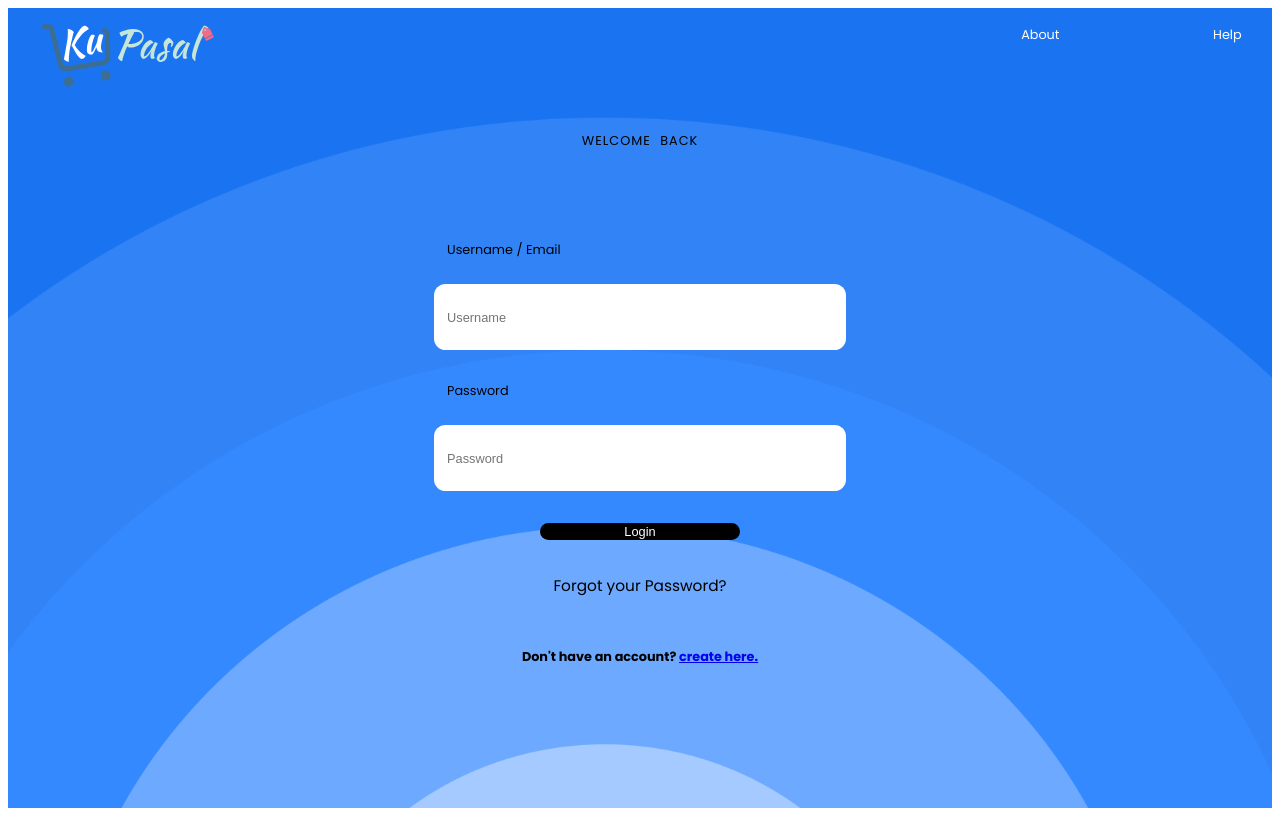
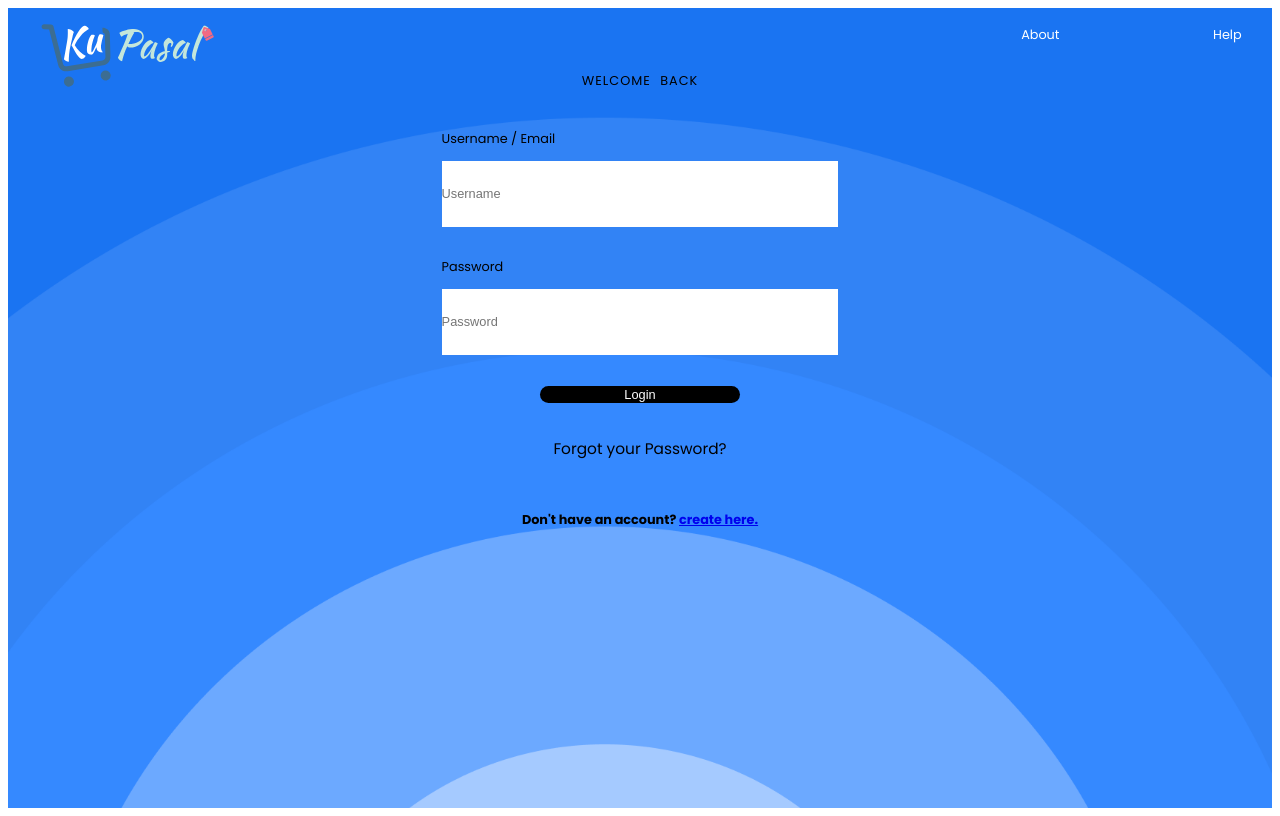
Before and after one commit to abhiyandhakal/team404-ku-pasal, a React (Create React App) app in the folder frontend/: page /login in a window 1280 px wide. Built offline with nearby package versions, Linux system fonts and the light colour scheme.

Commit message:
updated login form style

```diff
--- a/frontend/src/components/styled-components/form-elements/login-form.styled.js
+++ b/frontend/src/components/styled-components/form-elements/login-form.styled.js
@@ -1,58 +1,49 @@
-import styled from "styled-components";
+import styled from 'styled-components'
 
 const StyledForm = styled.form`
-    display:flex;
-    flex-direction:column;
-    align-items:center;
-    background-color:var(--form-bg);
-    width:var(--form-width);
-    height:var(--form-height);
-    gap:1.45rem;
+	display: grid;
+	place-items: center;
+	background-color: var(--form-bg);
+	width: var(--form-width);
+	height: var(--form-height);
+	gap: 1.45rem;
 	margin: var(--form-margin);
 	border-radius: 1.6rem;
 	box-shadow: var(--box-shadow-2);
 
-    overflow:hidden;
-
-
-    h1{
-        letter-spacing:1px;
+	h1 {
+		letter-spacing: 1px;
 		word-spacing: 5px;
-        padding-top:4rem;
-        padding-bottom:4rem;
-
+		margin-top: var(--padding-block);
 	}
 
-    h3{
-        padding-bottom:1rem;
-        padding-left:1rem;
+	h3 {
+		/* padding-bottom: 1rem;
+		padding-left: 1rem; */
 	}
-    input{
-        border:0;
-        width:31rem;
-        height:5rem;
-        border-radius:0.9rem;
-        font-size:var(--fz-h3);
-        padding-left: 1rem;
+	input {
+		border: 0;
+		width: 31rem;
+		height: 5rem;
+		border-radius: var(--border-radius);
+		font-size: var(--fz-h3);
+		padding-inline: var(--padding-inline);
 	}
 
-    button{
-        border:0;
-        margin-top:1rem;
-        width:15.6rem;
-        font-size:var(--fz-h2);
-        font-weight:var(--fw-h3);
-        color:white;
-        background-color:black;
-        border-radius:200px;
-
+	button {
+		border: 0;
+		margin-top: 1rem;
+		width: 15.6rem;
+		font-size: var(--fz-h2);
+		font-weight: var(--fw-h3);
+		color: white;
+		background-color: black;
+		border-radius: 200px;
 	}
 
-    p{
-        font-size:1.2rem;
+	p {
+		font-size: 1.2rem;
 	}
-
-
 `
 
-export default StyledForm;
+export default StyledForm
--- a/frontend/src/styles/variables.css
+++ b/frontend/src/styles/variables.css
@@ -11,10 +11,10 @@
 	--margin-block: 4rem;
 	--margin-inline: 10rem;
 
-	--form-bg:#D3D8E1;
-	--form-height:45rem;
-	--form-width:40rem;
-	--form-margin: 1.6rem 0 0 40rem;
+	--form-bg: #d3d8e1;
+	--form-height: 80vh;
+	--form-width: 40rem;
+	--form-margin: auto;
 
 	--padding-block: 2rem;
 	--padding-inline: 2rem;
```
Also changed, not shown: 2 other files (tests, documents, lock files or other folders). Lines whose indentation alone changed are shown as unchanged.
